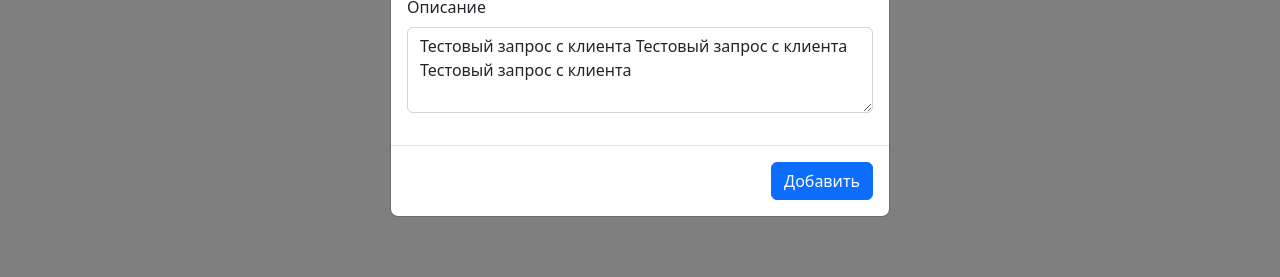
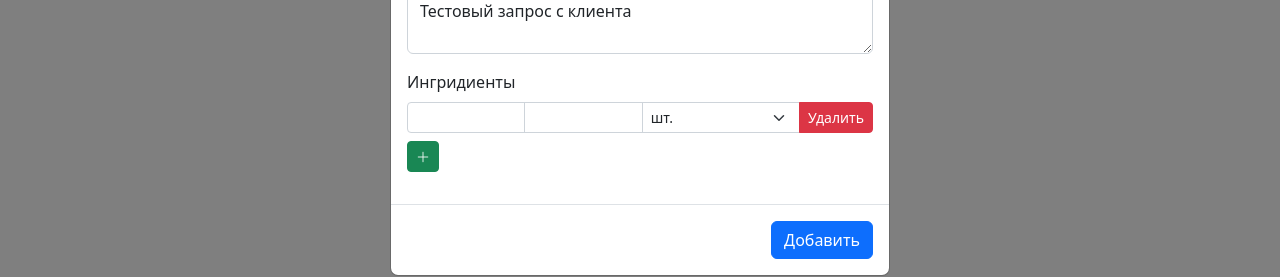
Before and after one commit to Cookbook-PI-21g/Cookbook, a React (Create React App) app in the folder cookbook/: page / in a window 1280 px wide. Both pictures are taken after a click on the button 173 px from the left and 361 px from the top of the page. Shown: the part 451-728 px from the top of the page. Built offline with nearby package versions, Linux system fonts and the light colour scheme; no server answers.

Commit message:
feature recipe server/client

```diff
--- a/cookbook/src/components/AddRecipeModal.jsx
+++ b/cookbook/src/components/AddRecipeModal.jsx
@@ -1,8 +1,9 @@
 import React, { useState } from "react";
 import { Modal, Button, Form } from "react-bootstrap";
-import IngrInput from "./IngrInput";
 import ActionsInput from "./ActionsInput";
 import axios from "axios";
+import ProductsInputBox from "./ProductsInputBox";
+
 
 export default function AddRecipeModal({ create, ...props }) {
     const [recipe, setRecipe] = useState({
@@ -32,30 +33,7 @@ export default function AddRecipeModal({ create, ...props }) {
         const newRecipe = recipe;
         console.log(newRecipe);
         await axios
-            .post("http://26.65.125.199:8000/recipes/create", newRecipe
-            // {
-            //     newRecipe,
-            //     // title: "Тестовый запрос с клиента 2",
-            //     // description:
-            //     //     "Тестовый запрос с клиента Тестовый запрос с клиента Тестовый запрос с клиента",
-            //     // portions: 2,
-            //     // hours: 22,
-            //     // minutes: 3,
-            //     // category_id: 4,
-            //     // products: [
-            //     //     {
-            //     //         id: 4,
-            //     //         count: 5,
-            //     //         unit_id: 2,
-            //     //     },
-            //     //     {
-            //     //         id: 2,
-            //     //         count: 1000,
-            //     //         unit_id: 1,
-            //     //     },
-            //     // ],
-            // }
-            )
+            .post("http://26.65.125.199:8000/recipes/create", newRecipe)
             .then((response) => {
                 console.log(response);
             })
@@ -151,13 +129,11 @@ export default function AddRecipeModal({ create, ...props }) {
                             rows={3}
                         />
                     </Form.Group>
-                    {/* <Form.Group className="mb-3">
+                    <Form.Group className="mb-3">
                         <Form.Label>Ингридиенты</Form.Label>
-                        <IngrInput />
-                        <Button variant="success" className="btn-sm">
-                            <i className="bi bi-plus-lg"></i>
-                        </Button>
-                    </Form.Group> */}
+                        <ProductsInputBox></ProductsInputBox>
+
+                    </Form.Group>
                     {/* <Form.Group className="mb-3" controlId="actions">
                         <Form.Label>Шаги</Form.Label>
                         <ActionsInput />
--- /dev/null
+++ b/cookbook/src/components/ProductInput.jsx
@@ -0,0 +1,17 @@
+import React, { useState } from "react";
+import { Form, Button } from "react-bootstrap";
+
+export default function ProductInput() {
+    return (
+        <div className="input-group input-group-sm mb-2">
+            <Form.Control type="text" />
+            <Form.Control type="number" />
+            <Form.Select>
+                <option value="шт.">шт.</option>
+                <option value="гр.">гр.</option>
+                <option value="кг.">кг.</option>
+            </Form.Select>
+            <Button variant="danger">Удалить</Button>
+        </div>
+    );
+}
--- /dev/null
+++ b/cookbook/src/components/ProductsInputBox.jsx
@@ -0,0 +1,20 @@
+import React, { useState } from "react";
+import ProductInput from "./ProductInput";
+import { Button, Form } from "react-bootstrap";
+
+export default function ProductsInputBox() {
+    const [products, setProduct] = useState([{}])
+    const addInput = () => {
+
+    }
+    return (
+        <Form.Group className="mb-3">
+            {products.map((pdoduct, index) => (
+                <ProductInput key={index} />
+            ))}
+            <Button onClick={addInput} variant="success" className="btn-sm">
+                <i className="bi bi-plus-lg"></i>
+            </Button>
+        </Form.Group>
+    );
+}
```
